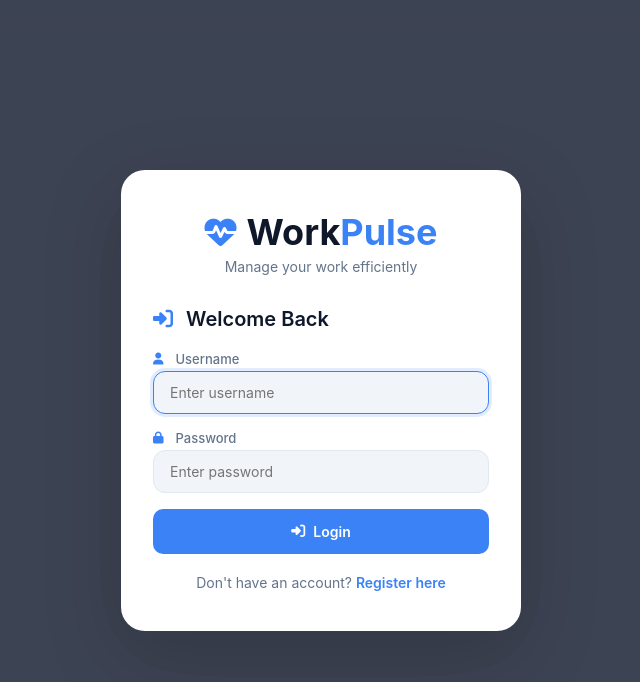
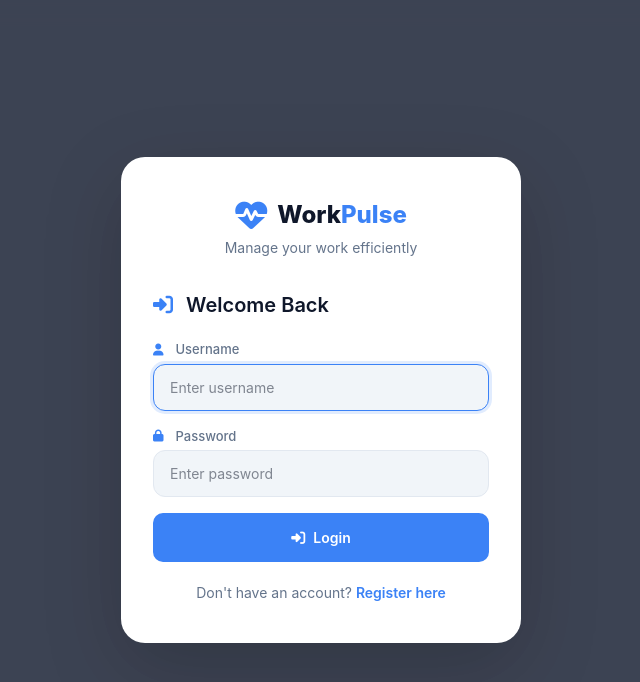
Before and after one commit to FernandoUrita/workpulse, a React (Vite) app: page /login in a window 1280 px wide. Shown: the top 682 px of the page, without its empty margins (319-959 px from the left). Built offline with nearby package versions, Linux system fonts and the light colour scheme.

Commit message:
chore: setup tailwind v4 + motion

```diff
--- a/package.json
+++ b/package.json
@@ -11,9 +11,12 @@
     "test:pwa": "node --test scripts/pwa.test.mjs"
   },
   "dependencies": {
+    "@tailwindcss/vite": "^4.3.3",
+    "motion": "^13.4.0",
     "react": "^19.2.8",
     "react-dom": "^19.2.8",
-    "react-router-dom": "^7.18.3"
+    "react-router-dom": "^7.18.3",
+    "tailwindcss": "^4.3.3"
   },
   "devDependencies": {
     "@eslint/js": "^10.0.1",
--- a/src/main.jsx
+++ b/src/main.jsx
@@ -4,6 +4,7 @@ import { BrowserRouter } from 'react-router-dom'
 import App from './App.jsx'
 
 // Global styles
+import './styles/tailwind.css'
 import './styles/globals.css'
 import './styles/components.css'
 import './styles/layout.css'
--- /dev/null
+++ b/src/styles/tailwind.css
@@ -0,0 +1,25 @@
+@import "tailwindcss";
+
+/* ─── Map existing CSS variables to Tailwind theme ─── */
+@theme {
+  --color-primary: #3b82f6;
+  --color-primary-dark: #2563eb;
+  --color-primary-light: #dbeafe;
+  --color-success: #10b981;
+  --color-warning: #f59e0b;
+  --color-danger: #ef4444;
+  --color-purple: #8b5cf6;
+  --color-orange: #f97316;
+
+  --color-bg: var(--bg);
+  --color-card: var(--card-bg);
+  --color-text: var(--text);
+  --color-text-secondary: var(--text-secondary);
+  --color-border: var(--border);
+
+  --radius-card: 16px;
+  --font-sans: 'Inter', -apple-system, sans-serif;
+}
+
+/* ─── Dark mode via [data-theme="dark"] ─── */
+@custom-variant dark (&:where([data-theme="dark"], [data-theme="dark"] *));
--- a/vite.config.js
+++ b/vite.config.js
@@ -1,8 +1,9 @@
 import { defineConfig } from 'vite'
 import react from '@vitejs/plugin-react'
+import tailwindcss from '@tailwindcss/vite'
 
 export default defineConfig({
-  plugins: [react()],
+  plugins: [react(), tailwindcss()],
   build: {
     outDir: 'dist',
     sourcemap: false,
```
Also changed, not shown: 1 other file (tests, documents, lock files or other folders).
